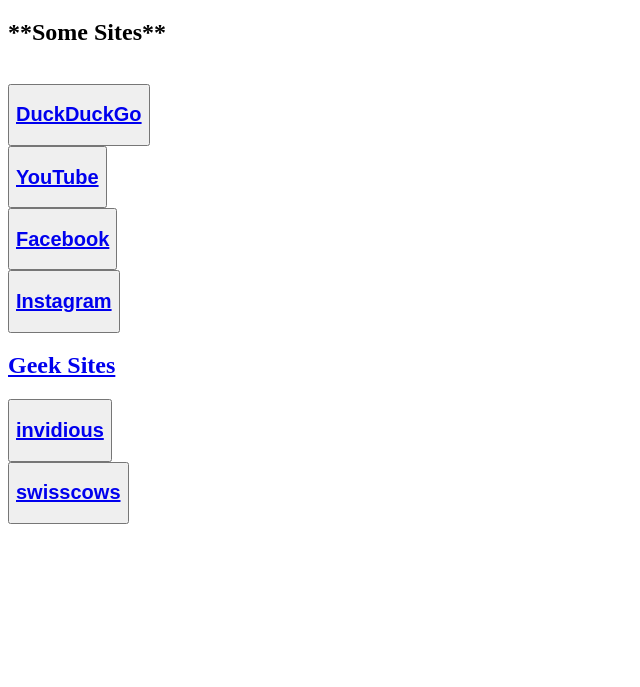
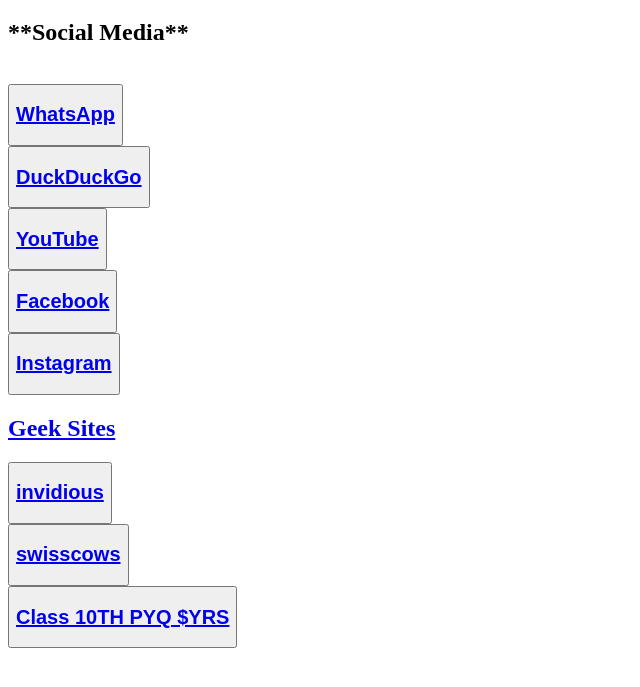
Before and after one commit to Pentestersam/Sites, a plain HTML site: page index.html in a window 1280 px wide. Shown: the part 107-794 px from the top of the page, without its empty margins (0-640 px from the left). Drawn offline with Linux system fonts and the light colour scheme.

Commit message:
Update index.html

```diff
--- a/index.html
+++ b/index.html
@@ -9,7 +9,10 @@
 
 
 
-<h2>**Some Sites**</h2><br>
+<h2>**Social Media**</h2><br>
+
+
+<button><h2><a href="https://web.whatsapp.com/" target="_blank">WhatsApp</button></h2><br>
 
 
 <button><h2><a href="https://www.duckduckgo.com" target="_blank">DuckDuckGo</button></h2><br>
@@ -33,6 +36,16 @@
 
 
 
+      <button><h2><a href="https://www.mpboardonline.com/answer/class-10.html" target="_blank">Class 10TH PYQ $YRS</button></h2><br>
+
+
+
+
+
+
+
+
+
 
 
 
```
